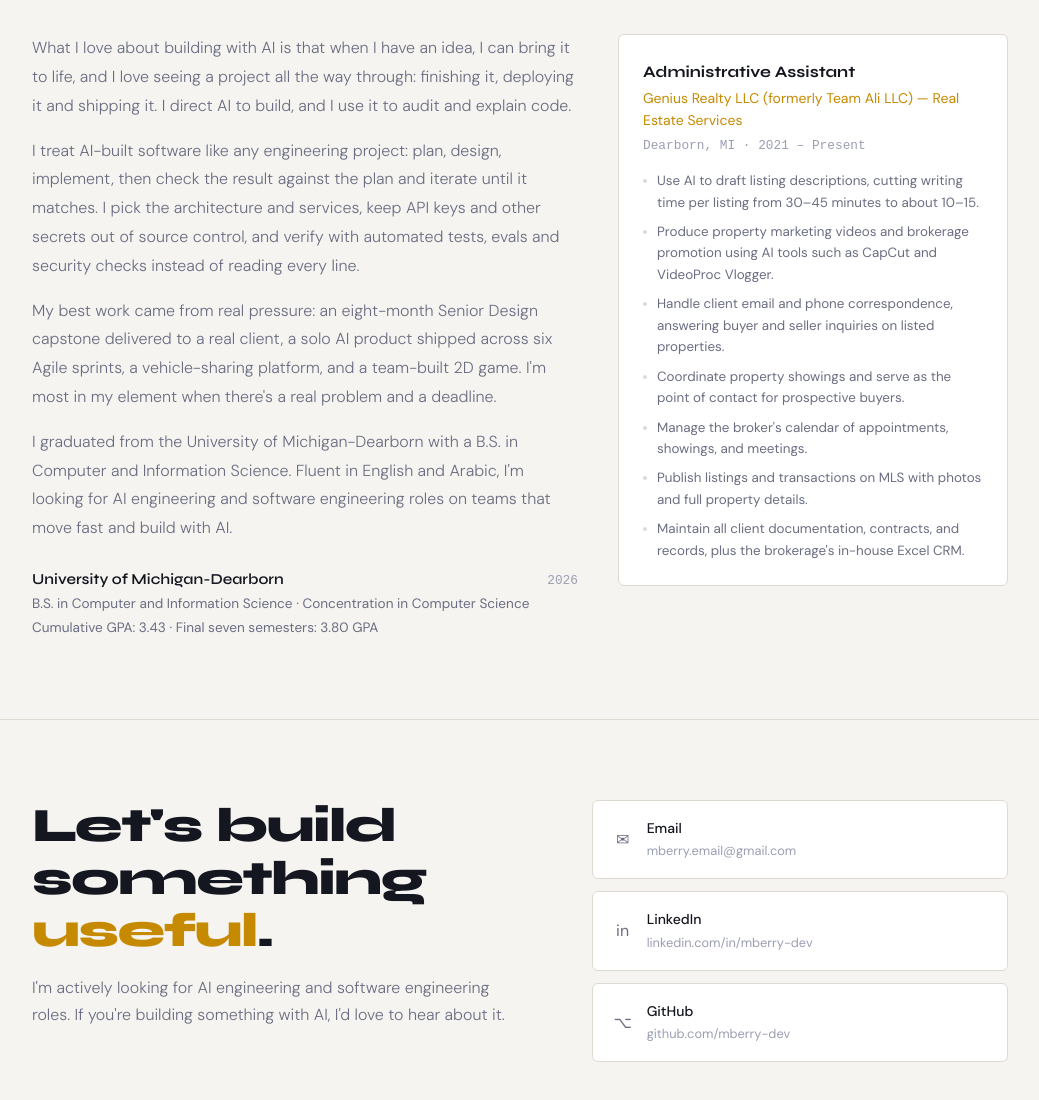
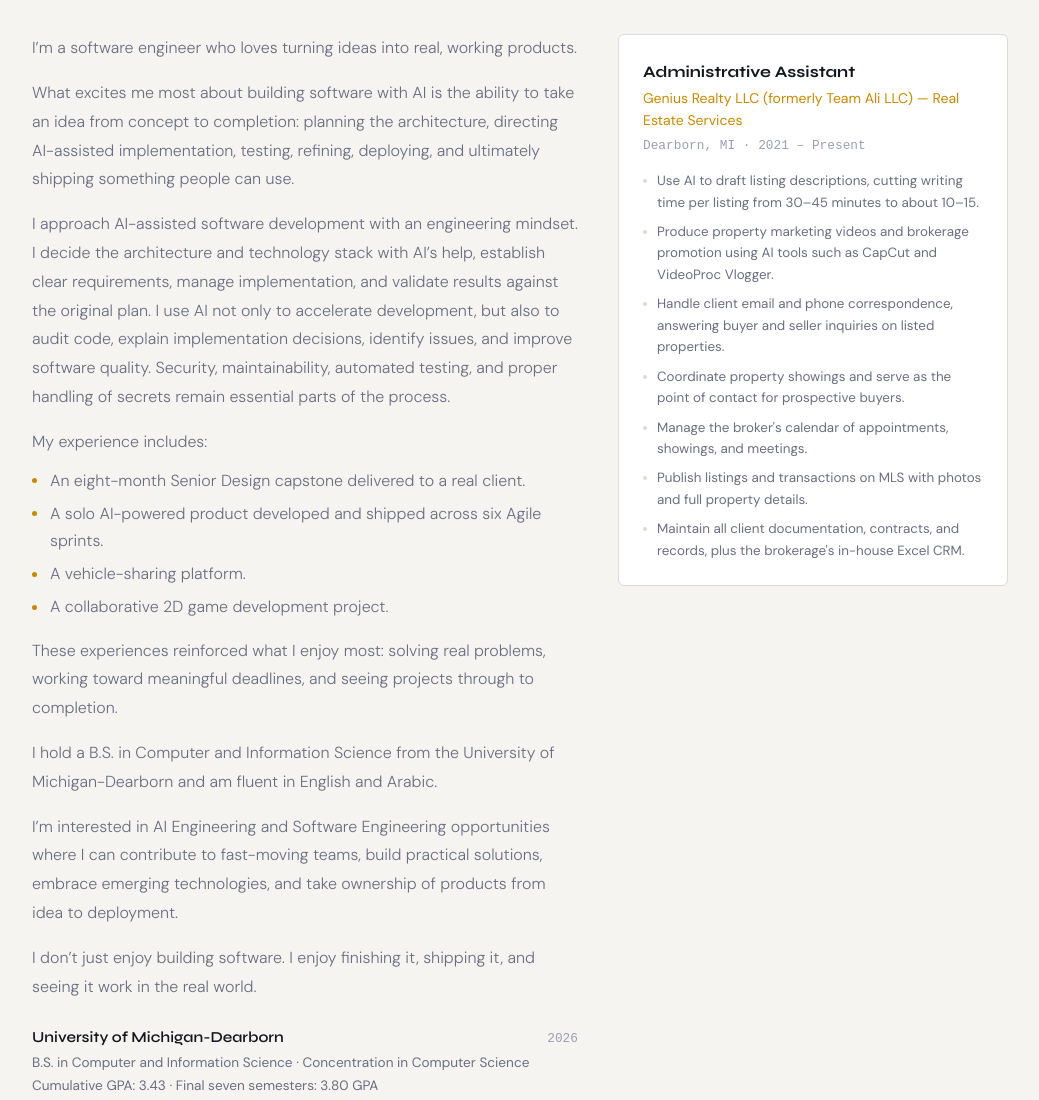
Before and after one commit to mberry-dev/mberry-dev.github.io, a plain HTML site: page index.html in a window 1280 px wide. Shown: the part 4260-5360 px from the top of the page, without its empty margins (120-1159 px from the left). Drawn offline with Linux system fonts and the light colour scheme.

Commit message:
Updated 11/25

```diff
--- a/index.html
+++ b/index.html
@@ -521,6 +521,31 @@
     margin-bottom: 16px;
   }
   .about-text p:last-child { margin-bottom: 0; }
+  .about-text ul {
+    list-style: none;
+    margin: -6px 0 16px;
+    display: flex;
+    flex-direction: column;
+    gap: 6px;
+  }
+  .about-text li {
+    position: relative;
+    padding-left: 18px;
+    font-size: 1rem;
+    font-weight: 300;
+    color: var(--text-muted);
+    line-height: 1.7;
+  }
+  .about-text li::before {
+    content: '';
+    position: absolute;
+    left: 0;
+    top: 0.72em;
+    width: 5px;
+    height: 5px;
+    border-radius: 50%;
+    background: var(--accent);
+  }
   .exp-card {
     background: var(--surface);
     border: 1px solid var(--border);
@@ -1106,16 +1131,34 @@
     <div class="about-grid">
       <div class="about-text">
         <p>
-          What I love about building with AI is that when I have an idea, I can bring it to life, and I love seeing a project all the way through: finishing it, deploying it and shipping it. I direct AI to build, and I use it to audit and explain code.
+          I’m a software engineer who loves turning ideas into real, working products.
         </p>
         <p>
-          I treat AI-built software like any engineering project: plan, design, implement, then check the result against the plan and iterate until it matches. I pick the architecture and services, keep API keys and other secrets out of source control, and verify with automated tests, evals and security checks instead of reading every line.
+          What excites me most about building software with AI is the ability to take an idea from concept to completion: planning the architecture, directing AI-assisted implementation, testing, refining, deploying, and ultimately shipping something people can use.
         </p>
         <p>
-          My best work came from real pressure: an eight-month Senior Design capstone delivered to a real client, a solo AI product shipped across six Agile sprints, a vehicle-sharing platform, and a team-built 2D game. I'm most in my element when there's a real problem and a deadline.
+          I approach AI-assisted software development with an engineering mindset. I decide the architecture and technology stack with AI’s help, establish clear requirements, manage implementation, and validate results against the original plan. I use AI not only to accelerate development, but also to audit code, explain implementation decisions, identify issues, and improve software quality. Security, maintainability, automated testing, and proper handling of secrets remain essential parts of the process.
         </p>
         <p>
-          I graduated from the University of Michigan-Dearborn with a B.S. in Computer and Information Science. Fluent in English and Arabic, I'm looking for AI engineering and software engineering roles on teams that move fast and build with AI.
+          My experience includes:
+        </p>
+        <ul>
+          <li>An eight-month Senior Design capstone delivered to a real client.</li>
+          <li>A solo AI-powered product developed and shipped across six Agile sprints.</li>
+          <li>A vehicle-sharing platform.</li>
+          <li>A collaborative 2D game development project.</li>
+        </ul>
+        <p>
+          These experiences reinforced what I enjoy most: solving real problems, working toward meaningful deadlines, and seeing projects through to completion.
+        </p>
+        <p>
+          I hold a B.S. in Computer and Information Science from the University of Michigan-Dearborn and am fluent in English and Arabic.
+        </p>
+        <p>
+          I’m interested in AI Engineering and Software Engineering opportunities where I can contribute to fast-moving teams, build practical solutions, embrace emerging technologies, and take ownership of products from idea to deployment.
+        </p>
+        <p>
+          I don’t just enjoy building software. I enjoy finishing it, shipping it, and seeing it work in the real world.
         </p>
         <div class="edu-row">
           <div class="edu-item">
```
